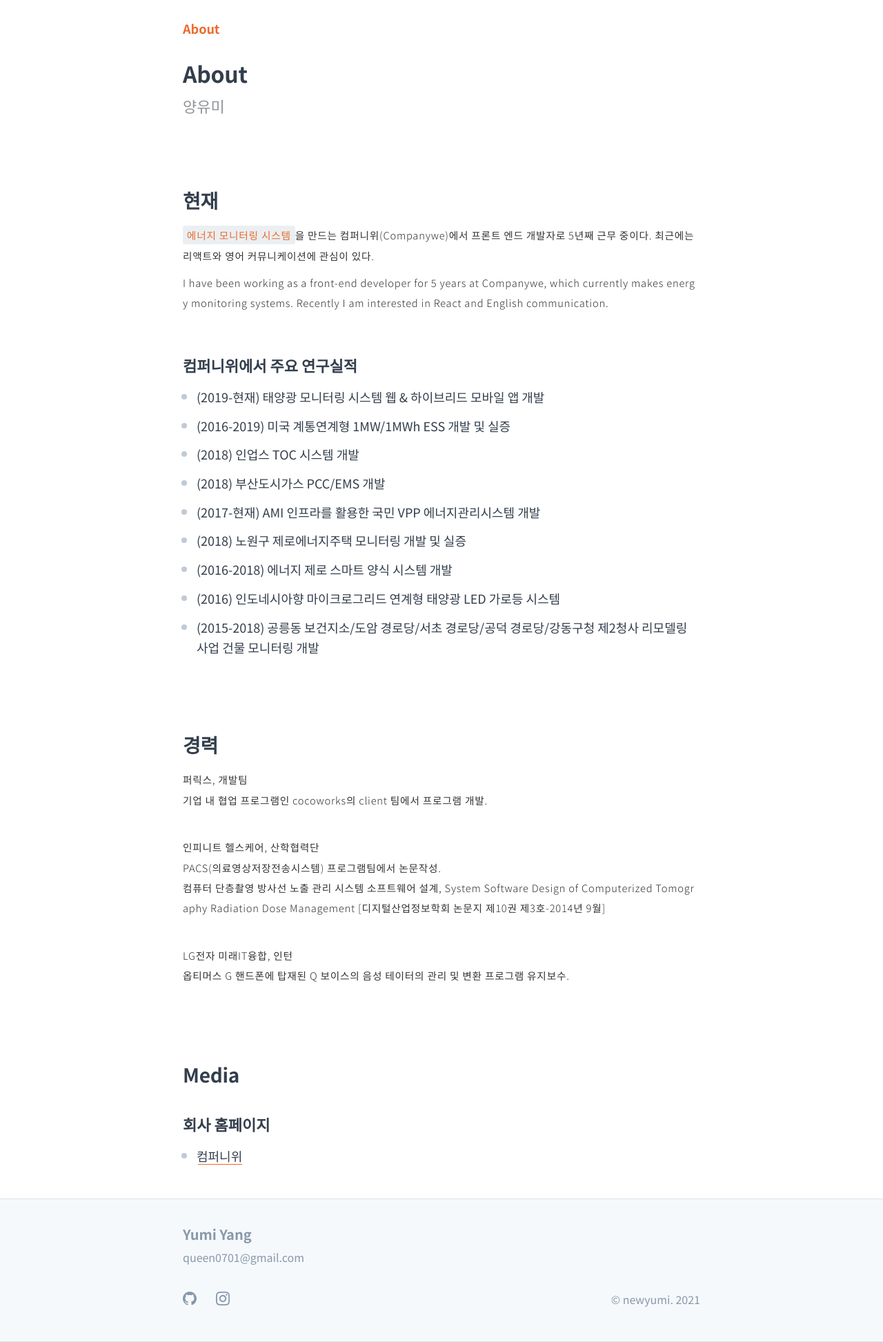
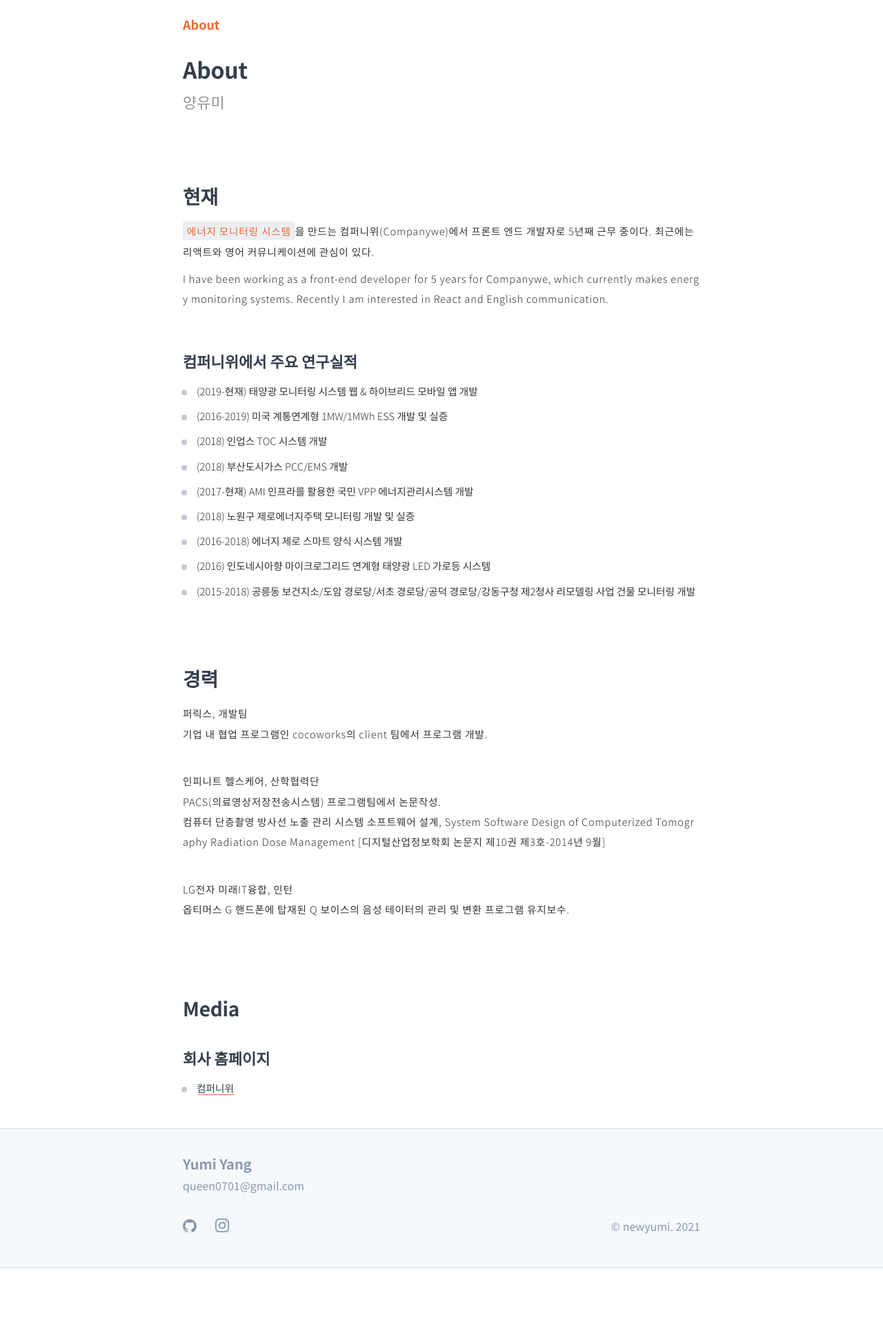
Before and after one commit to newyumi/newyumi.github.io, a Jekyll site: the page built from about.md, in a window 1280 px wide, cut to the strip 449-2394 px from the top of the page. Shown: the whole strip at 69% size. Built offline with Jekyll 4.4.1, drawn with Linux system fonts in a browser that asks for light colours; comment, search, counter and statistics services are not loaded; after the commit the page ends 2287 px from its top, so only the background shows below that.

Commit message:
EDITED css

```diff
--- a/_sass/_base.scss
+++ b/_sass/_base.scss
@@ -12,10 +12,10 @@ body {
 
 html {
   font-family: $san-serif, $source;
-  font-size: 17px;
+  font-size: 16px;
 
   @media (min-width: $break-small) {
-    font-size: 18px;
+    font-size: 14px;
   }
 }
 
--- a/_sass/_post.scss
+++ b/_sass/_post.scss
@@ -54,8 +54,6 @@
         font-family: $san-serif;
         font-weight: 300;
         color: #333;
-        // line-height: 1.8;
-        // letter-spacing: -0.009em;
 
     sup {
         a.footnote {
@@ -195,6 +193,11 @@
             margin-left: 20px;
             line-height: 1.65;
             position: relative;
+            font-size: 11pt;
+            word-break: break-all;
+            font-family: "Noto Sans KR",sans-serif;
+            font-weight: 300;
+            color: #333;
         }
 
         li:before {
@@ -302,7 +305,7 @@ sup {
 
     @media (max-width: $break-small) {
         font-size: 20px;
-        padding: 0 0 90px 0;
+        padding: 0 0 10px 0;
     }
 }
 
--- a/about.md
+++ b/about.md
@@ -13,7 +13,7 @@ header-img: img/about.jpg
 `에너지 모니터링 시스템`을 만드는 컴퍼니위(Companywe)에서 프론트 엔드 개발자로 5년째 근무 중이다.
 최근에는 리액트와 영어 커뮤니케이션에 관심이 있다.
 
-I have been working as a front-end developer for 5 years at Companywe, which currently makes energy monitoring systems.
+I have been working as a front-end developer for 5 years for Companywe, which currently makes energy monitoring systems.
 Recently I am interested in React and English communication.
 <br/><br/>
 
```
Also changed, not shown: index.md (+3 -2 lines).
